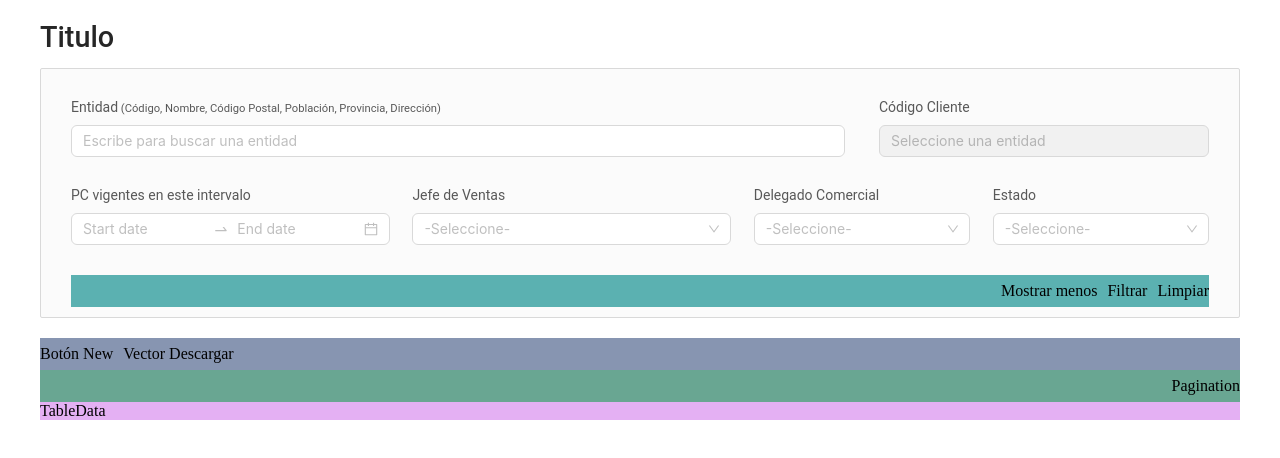
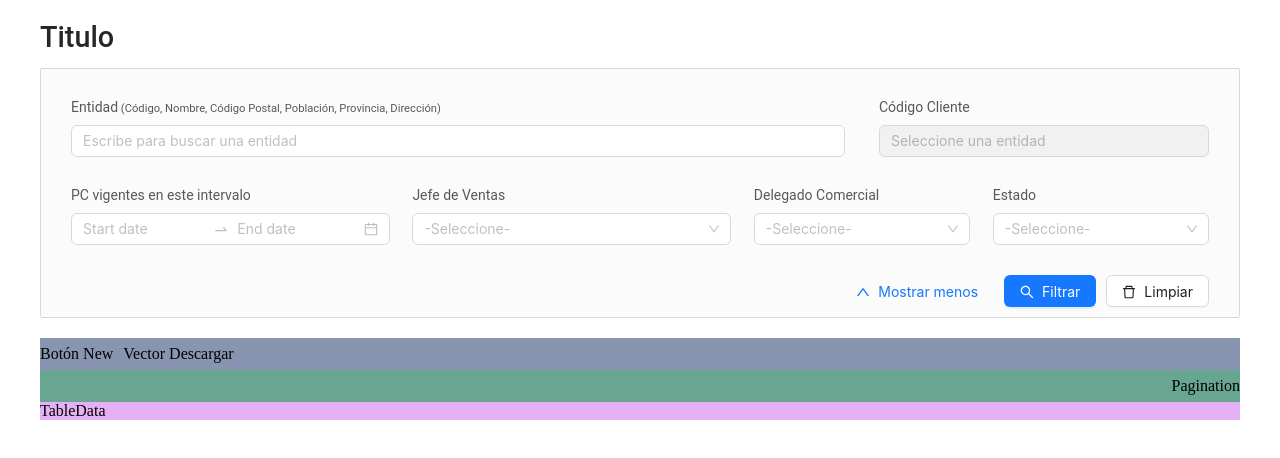
Before and after one commit to Aluonam/pantallaANT, a Next.js app: page / in a window 1280 px wide. Shown: the top 458 px of the page. Built offline with nearby package versions, Linux system fonts and the light colour scheme.

Commit message:
feat: buttonsFilters showMore, Filter, Clear
*Logic in Filters component with useState and function that determines show container 2

```diff
--- a/package.json
+++ b/package.json
@@ -9,6 +9,7 @@
     "lint": "next lint"
   },
   "dependencies": {
+    "@ant-design/icons": "^5.2.6",
     "antd": "^5.11.2",
     "next": "13.5.6",
     "react": "^18",
--- a/pages/pantallaANT/screenPlanesDeCompra/components/filters/Filters.jsx
+++ b/pages/pantallaANT/screenPlanesDeCompra/components/filters/Filters.jsx
@@ -1,4 +1,4 @@
-import React from 'react'
+import React, {useState} from 'react'
 import styleFilters from './Filters.module.css'
 import FilterEntityAndClientCode from './filtersComponents/filterEntityAndClientCode/FilterEntityAndClientCode'
 import FilterDatesAndState from './filtersComponents/filterDatesAndState/FilterDatesAndState'
@@ -6,12 +6,19 @@ import FilterButtonClear from './filtersComponents/filterButtonsClear/FilterButt
 import FilterButtonsNewAndDownload from './filtersComponents/filterButtonsNewAndDownload/FilterButtonsNewAndDownload'
 
 const Filters = () => {
+
+  const [showMore, setShowMore] = useState(true)
+
+  const handleShow = ()=>{
+    setShowMore(!showMore)
+  }
+
   return (
     <div className={styleFilters.filters}>
         <div className={styleFilters.filters_inputs}>
           <FilterEntityAndClientCode></FilterEntityAndClientCode>
-          <FilterDatesAndState></FilterDatesAndState>
-          <FilterButtonClear></FilterButtonClear>
+          {showMore && <FilterDatesAndState></FilterDatesAndState>}
+          <FilterButtonClear showMore={showMore} onClick={handleShow}></FilterButtonClear>
         </div>
         <div className={styleFilters.filters_buttons}>
           <FilterButtonsNewAndDownload></FilterButtonsNewAndDownload>
--- /dev/null
+++ b/pages/pantallaANT/screenPlanesDeCompra/components/filters/filtersComponents/filterButtonsClear/ButtonClearANT.jsx
@@ -0,0 +1,14 @@
+import React from 'react';
+import { DeleteOutlined } from '@ant-design/icons';
+import { Button, Flex } from 'antd';
+
+const ButtonClearANT = () => (
+  <Flex gap="small" vertical>
+
+    <Flex wrap="wrap" gap="small">
+      <Button  icon={<DeleteOutlined/>}>Limpiar</Button>
+    </Flex>
+
+  </Flex>
+);
+export default ButtonClearANT;
--- /dev/null
+++ b/pages/pantallaANT/screenPlanesDeCompra/components/filters/filtersComponents/filterButtonsClear/ButtonFilterANT.jsx
@@ -0,0 +1,16 @@
+import React from 'react';
+import { SearchOutlined } from '@ant-design/icons';
+import { Button, Flex} from 'antd';
+
+const ButtonFilterANT = () => (
+  <Flex gap="small" vertical>
+    <Flex wrap="wrap" gap="small">
+
+      <Button type="primary" icon={<SearchOutlined />}>
+        Filtrar
+      </Button>
+
+    </Flex>
+  </Flex>
+);
+export default ButtonFilterANT;
--- /dev/null
+++ b/pages/pantallaANT/screenPlanesDeCompra/components/filters/filtersComponents/filterButtonsClear/ButtonShowMoreANT.jsx
@@ -0,0 +1,10 @@
+import React from 'react';
+import { Button, Flex } from 'antd';
+import { UpOutlined, DownOutlined } from '@ant-design/icons';
+
+const ButtonShowMoreANT = ({showMore,onClick}) => (
+  <Flex gap="small" wrap="wrap">
+    {showMore?<Button onClick={()=>onClick()} type="link" icon={<UpOutlined />}>Mostrar menos</Button>:<Button onClick={()=>onClick()} type="link"  icon={<DownOutlined />}>Mostrar más</Button>}
+  </Flex>
+);
+export default ButtonShowMoreANT;
--- a/pages/pantallaANT/screenPlanesDeCompra/components/filters/filtersComponents/filterButtonsClear/FilterButtonClear.jsx
+++ b/pages/pantallaANT/screenPlanesDeCompra/components/filters/filtersComponents/filterButtonsClear/FilterButtonClear.jsx
@@ -1,12 +1,16 @@
-import React from 'react'
+import React, { useState } from 'react'
 import styleFilterButtonClear from './FilterButtonClear.module.css'
+import ButtonShowMoreANT from './ButtonShowMoreANT'
+import ButtonFilterANT from './ButtonFilterANT'
+import ButtonClearANT from './ButtonClearANT'
 
-const FilterButtonClear = () => {
+const FilterButtonClear = ({showMore, onClick}) => {
+
   return (
     <div className={styleFilterButtonClear.container3}>
-        <div>Mostrar menos</div>
-        <div>Filtrar</div>
-        <div>Limpiar</div>
+        <ButtonShowMoreANT showMore={showMore} onClick={onClick}></ButtonShowMoreANT>
+        <ButtonFilterANT></ButtonFilterANT>
+        <ButtonClearANT></ButtonClearANT>
       </div>
   )
 }
--- a/pages/pantallaANT/screenPlanesDeCompra/components/filters/filtersComponents/filterButtonsClear/FilterButtonClear.module.css
+++ b/pages/pantallaANT/screenPlanesDeCompra/components/filters/filtersComponents/filterButtonsClear/FilterButtonClear.module.css
@@ -1,6 +1,5 @@
 
 .container3{
-    background-color: rgb(91, 177, 177);
     display: flex;
     justify-content: flex-end;
     align-items: center;
```
Also changed, not shown: 1 other file (tests, documents, lock files or other folders).
